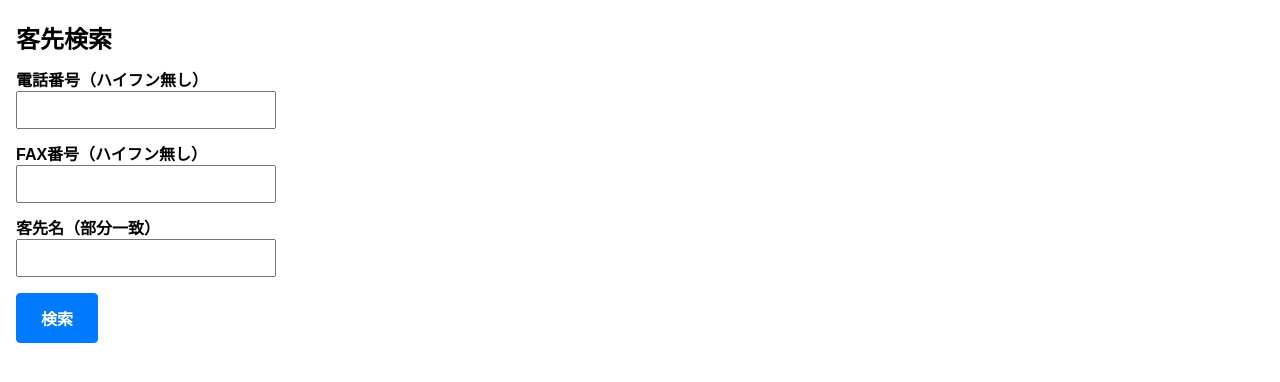
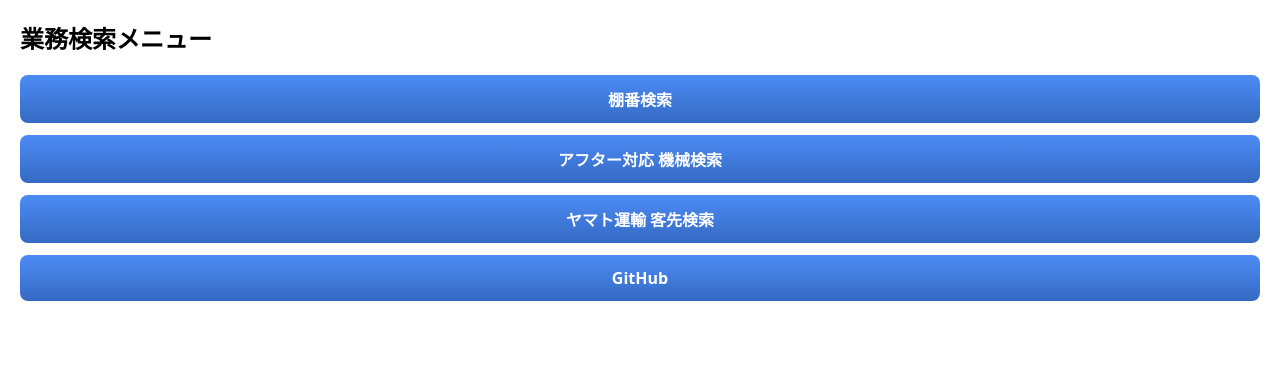
Before and after one commit to moriyoshiamane-commits/shelfsearch, a plain HTML site: page index.html in a window 1280 px wide. Drawn offline with Linux system fonts and the light colour scheme.

Commit message:
Add files via upload

```diff
--- a/index.html
+++ b/index.html
@@ -1,141 +1,55 @@
+
 <!DOCTYPE html>
 <html lang="ja">
 <head>
 <meta charset="UTF-8">
 <meta name="viewport" content="width=device-width, initial-scale=1.0">
-<title>客先検索</title>
+<title>業務検索メニュー</title>
 
 <style>
 body {
-    font-family: "Meiryo", Arial, sans-serif;
-    margin: 16px;
-    font-size: 16px;           /* ← iPhone基準サイズ */
+  font-family: system-ui, -apple-system, BlinkMacSystemFont, "Segoe UI", sans-serif;
+  margin: 20px;
 }
 
 h2 {
-    margin-bottom: 12px;
+  margin-bottom: 20px;
 }
 
-/* ラベル */
-.label {
-    font-weight: bold;
-    margin-top: 12px;
+.menu {
+  display: flex;
+  flex-direction: column;
+  gap: 12px;
 }
 
-/* 入力欄（以前と同じ体感） */
-input {
-    width: 260px;
-    max-width: 100%;
-    padding: 8px;              /* ← 指で押しやすく */
-    font-size: 16px;           /* ← iPhoneで小さくならない */
-    box-sizing: border-box;
+.menu a {
+  display: block;
+  padding: 12px;
+  font-size: 16px;
+  font-weight: bold;
+  text-align: center;
+  text-decoration: none;
+  color: #ffffff;
+  background: linear-gradient(#4c8bf5, #356ac3);
+  border-radius: 8px;
 }
 
-/* 検索ボタン（以前と同じ青） */
-.search-button {
-    margin-top: 16px;
-    padding: 12px 24px;
-    font-size: 16px;
-    font-weight: bold;
-    color: #ffffff;
-    background-color: #007bff;
-    border: 1px solid #007bff;
-    border-radius: 4px;
-    cursor: pointer;
-}
-
-.search-button:hover {
-    background-color: #0069d9;
-    border-color: #0062cc;
-}
-
-/* 検索結果（縦カード・スマホ向け） */
-.result-card {
-    border: 1px solid #ccc;
-    margin-top: 12px;
-    padding: 12px;
-    border-radius: 4px;
-    max-width: 100%;
-    font-size: 16px;
-}
-
-.result-card .name {
-    font-weight: bold;
-    margin-bottom: 6px;
+.menu a:active {
+  opacity: 0.8;
 }
 </style>
 </head>
 
 <body>
 
-<h2>客先検索</h2>
+<h2>業務検索メニュー</h2>
 
-<div class="label">電話番号（ハイフン無し）</div>
-<input id="tel">
-
-<div class="label">FAX番号（ハイフン無し）</div>
-<input id="fax">
-
-<div class="label">客先名（部分一致）</div>
-<input id="customer">
-
-<br>
-<button class="search-button" onclick="searchCustomer()">検索</button>
-
-<div id="results"></div>
-
-<script>
-let customers = [];
-
-/* 固定列（以前成功していた方式） */
-fetch("CustomerMaster.csv")
-  .then(res => res.text())
-  .then(text => {
-      const lines = text.split(/\r?\n/).slice(1);
-      lines.forEach(line => {
-          if (!line.trim()) return;
-          const c = line.split(",");
-          customers.push({
-              code: c[0]?.trim(),
-              name: c[1]?.trim(),
-              tel:  c[2]?.trim(),
-              fax:  c[3]?.trim(),
-              pref: c[4]?.trim()
-          });
-      });
-  });
-
-function normalize(v) {
-    return v ? v.replace(/\D/g, "") : "";
-}
-
-function searchCustomer() {
-    const telIn  = normalize(tel.value);
-    const faxIn  = normalize(fax.value);
-    const nameIn = customer.value.trim();
-
-    const hits = customers.filter(c => {
-        if (telIn  && !normalize(c.tel).includes(telIn)) return false;
-        if (faxIn  && !normalize(c.fax).includes(faxIn)) return false;
-        if (nameIn && !c.name.includes(nameIn)) return false;
-        return true;
-    });
-
-    const area = document.getElementById("results");
-    area.innerHTML = "";
-
-    hits.forEach(c => {
-        area.innerHTML += `
-        <div class="result-card">
-            <div class="name">${c.name}</div>
-            客先№：${c.code}<br>
-            電話番号：${c.tel}<br>
-            FAX：${c.fax}<br>
-            県：${c.pref}
-        </div>`;
-    });
-}
-</script>
+<div class="menu">
+  <a href="ShelfSearch.html">棚番検索</a>
+  <a href="AfterSupportSearch.html">アフター対応 機械検索</a>
+  <a href="YamatoSearch.html">ヤマト運輸 客先検索</a>
+  <a href="https://github.com/moriyoshiamane-commits/shelfsearch">GitHub</a>
+</div>
 
 </body>
 </html>
```
